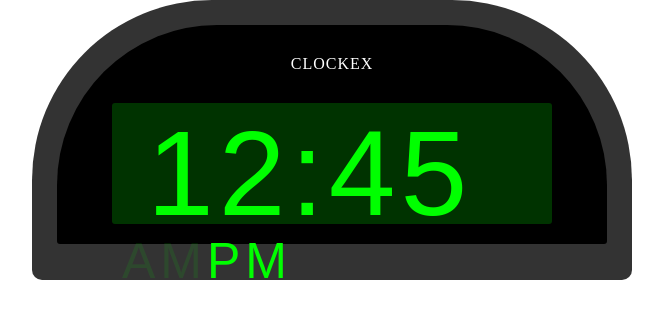
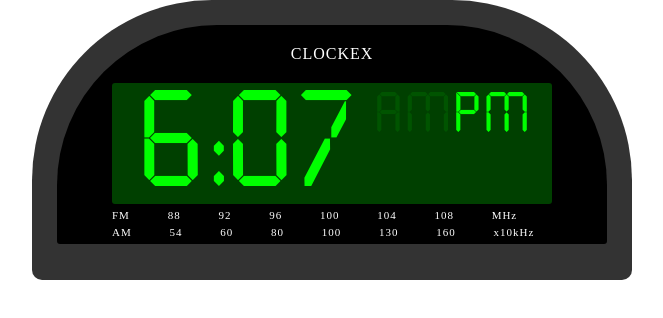
Before and after one commit to ladykate17/JS14, a plain HTML site: page index.html in a window 1280 px wide. Shown: the whole page, without its empty margins (96-759 px from the left). Drawn offline with nearby package versions, Linux system fonts and the light colour scheme; a web font is replaced by a local one.

Commit message:
completed exercise with functional clock

```diff
--- a/main.css
+++ b/main.css
@@ -1,6 +1,6 @@
 @font-face{
 	font-family: 'LiquidCrystal-Normal';
-    src: url(liquid_crystal/LiquidCrystal-Bold.otf);
+    src: url(LiquidCrystal-Normal.otf);
 }
 
 
@@ -30,7 +30,7 @@
 	height: 55%;
 	width: 80%;
 	margin : auto;
-	background-color : rgba(0, 255, 0, 0.2);
+	background-color : rgba(0, 255, 0, 0.25	);
 	border-radius : 3px;
 	padding : 10px;
 	box-sizing : border-box;
@@ -38,9 +38,22 @@
 
 .label{
 	color: white;
+	letter-spacing: 1px;
+	padding-top: 5px;
+	width: 80%;
+	margin: auto;
+	text-align: justify;
+}
+
+
+.brand {
 	text-align: center;
-	padding: 30px;
-	letter-spacing: 1px;
+	padding: 20px;
+}
+
+.radio {
+	font-size: 11px;
+	word-spacing: 34px;
 }
 
 .time{
@@ -64,7 +77,7 @@
 .clock-text {
 	float:left;
 	color : lime;
-	line-height: 50px;
+	line-height: 40px;
 	letter-spacing: 5px;
 
 }
--- a/main.js
+++ b/main.js
@@ -9,8 +9,8 @@
 	// Inner Shell
 	var innerShell = $('<div class="inner-shell"></div>');
 
-	// Left AM/PM & Auto Labels
-	var labels = $('<div class="label">CLOCKEX</div>');
+	// Brand Label
+	var brandlabel = $('<div class="brand label">CLOCKEX</div>');
 
 	// Clock Screen
 	var clockScreen = $('<div class="screen"></div>');
@@ -19,54 +19,38 @@
 	var am = $('<div class="clock-text am-pm">AM</div>');
 	var pm = $('<div class="clock-text am-pm">PM</div>');
 
-
-	// //--- Clock workings - not functional ---//
-	// // hour
-	// var hour = function(){
-	// 	for (var i = 1; i <=12; i++){
-	// 	if ( i < 10 ){
-	// 		return '0'+ i;
-	// 	}
-	// 	else {
-	// 		return i;
-	// 	}
-
-	// 	}
-	// }
-	// //minute
-	// var minute = function(){
-	// 	for (var j = 1; j < 60; j++){
-	// 	if ( j < 10 ){
-	// 		return '0'+j;
-	// 	}
-	// 	else {
-	// 		return j;
-	// 	}
-	// // $(pm).addClass('active');
-
-	// 	}
-	// }
-
-	// for (var k = 1; k < 60; k++){
-	// 	hour()
-	// 	return;
-	// }
-
-	// // am-pm
-	$(pm).addClass('active');
-	// // $(am).addClass('active');
+	// Radio Label
+	var radiolabel = $('<div class="radio label">FM 88 92 96 100 104 108 MHz</div><div class="radio label">AM 54 60 80 100 130 160 x10kHz</div>');
 
 
+	// //--- Clock workings ---//
+
+	var currentTime = new Date()
+	var hours = currentTime.getHours()
+	var minutes = currentTime.getMinutes()
+
+	if (minutes < 10)
+	minutes = "0" + minutes
+
+	var suffix = $(am).addClass('active');
+
+	if (hours >= 12) {
+	suffix = $(pm).addClass('active'), $(am).removeClass('active');
+	hours = hours - 12;
+	}
+	if (hours == 0) {
+	hours = 12;
+	}
 
 
 	// clock face text
-	var text = $('<div class="clock-text time">'+ 12 + ':' + 45 +'</div>');
+	var text = $('<div class="clock-text time">' + hours + ":" + minutes + '</div>');
 
 
 	$('body').prepend(container)
 	$('.container').append(outerShell);
 	outerShell.append(innerShell);
-	innerShell.append(clockScreen).prepend(labels);
+	innerShell.append(clockScreen).prepend(brandlabel).append(radiolabel);
 	clockScreen.append(text).append(am).append(pm);
 
 
```
